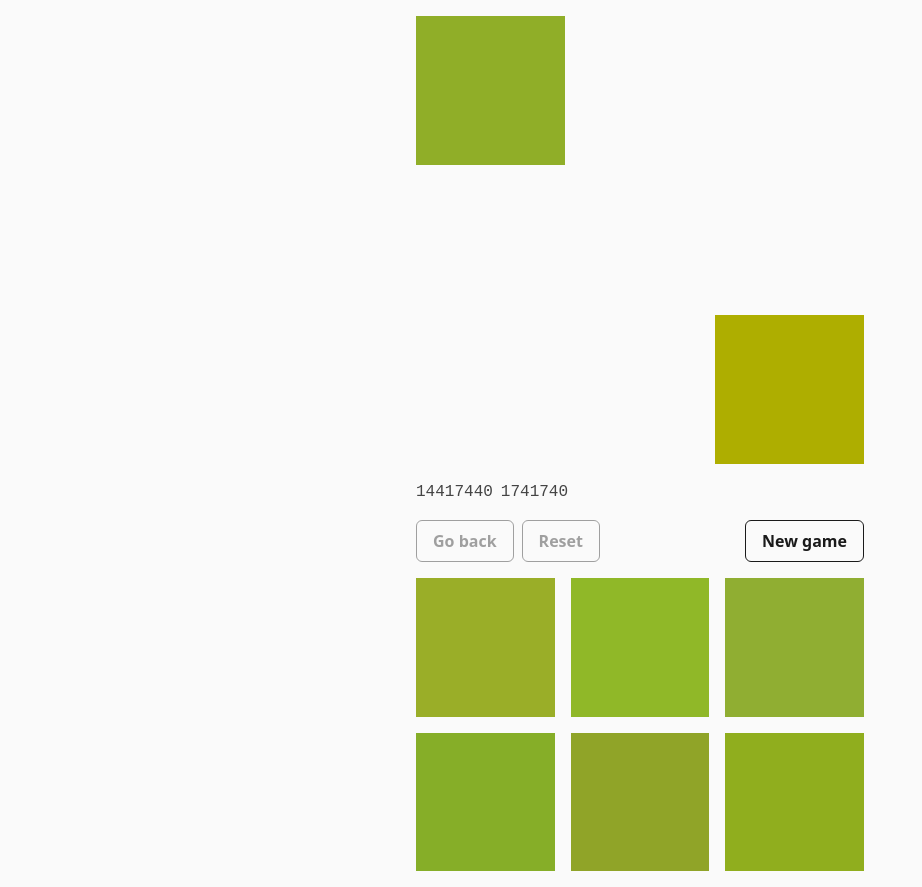
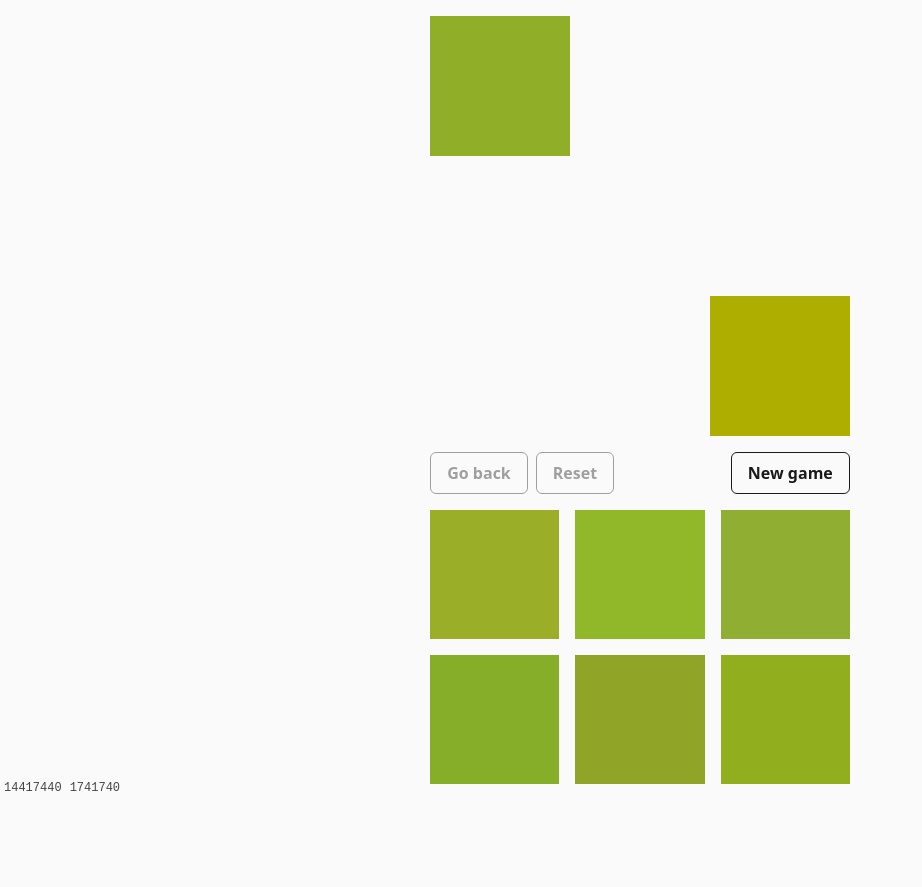
Before and after one commit to ilyaabramovich/background, a React (Vite) app: page / in a window 1280 px wide. Shown: the whole page, without its empty margins (0-922 px from the left). After the commit the page ends 800 px from the top, so only its background shows below. Built offline with nearby package versions, Linux system fonts and the light colour scheme.

Commit message:
fix layout

```diff
--- a/src/App.jsx
+++ b/src/App.jsx
@@ -16,7 +16,8 @@ function App() {
   }, []);
 
   return (
-    <main className="mx-auto grid max-w-[30rem] gap-4 p-4">
+    <main className="grid h-dvh justify-center p-[var(--pad)]">
+      <div className="grid w-[var(--side)] grid-rows-[minmax(0,1fr)_auto_auto] gap-[var(--gap)]">
         <Game
           key={initialColor}
           initialColor={initialColor}
@@ -24,6 +25,7 @@ function App() {
           onReset={handleReset}
           config={GAME_CONFIG}
         />
+      </div>
     </main>
   );
 }
--- a/src/components/ActionButton.jsx
+++ b/src/components/ActionButton.jsx
@@ -4,7 +4,7 @@ export default memo(function ActionButton(props) {
   return (
     <button
       type="button"
-      className="cursor-pointer font-semibold rounded-md border border-current px-4 py-2 disabled:cursor-default disabled:opacity-40 focus:outline-2 focus:outline-offset-2"
+      className="inline-flex h-[var(--actions-h)] cursor-pointer items-center justify-center rounded-md border border-current px-4 font-semibold disabled:cursor-default disabled:opacity-40 focus:outline-2 focus:outline-offset-2"
       {...props}
     />
   );
--- a/src/components/AppDebug.jsx
+++ b/src/components/AppDebug.jsx
@@ -1,7 +1,7 @@
 export default function AppDebug({ children }) {
   return (
     <div
-      className="flex gap-2"
+      className="pointer-events-none fixed bottom-1 left-1 z-10 flex gap-2 text-xs"
       style={{
         fontFamily: "ui-monospace, monospace",
         whiteSpace: "pre",
--- a/src/components/Game.jsx
+++ b/src/components/Game.jsx
@@ -12,9 +12,6 @@ const CHANNELS = ["red", "green", "blue"];
 export default function Game({ initialColor, targetColor, onReset, config }) {
   const { board, offsetMultiplier } = config;
   const maxMoves = board.columns * board.rows - 2;
-
-  // Fixed-length board slots plus a cursor, so every tile keeps a stable key for
-  // its whole life and a move swaps exactly one of them.
   const [{ moves, step }, setProgress] = useState(() => ({
     moves: Array(maxMoves).fill(null),
     step: 0,
@@ -44,16 +41,22 @@ export default function Game({ initialColor, targetColor, onReset, config }) {
   }, []);
 
   const currentColor = step > 0 ? moves[step - 1] : initialColor;
+  const isOver = step >= maxMoves;
 
   return (
     <>
-      <GameBoard layout={board}>
+      <div className="min-h-0 [container-type:size]">
+        <GameBoard layout={board} className="mx-auto aspect-square w-[min(100%,100cqh)]">
           <Tile color={initialColor} />
           {moves.map((color, idx) => (
             <Tile key={idx} color={idx < step ? color : null} />
           ))}
-        <Tile color={targetColor} className="[grid-area:var(--target-row)/var(--target-column)]" />
+          <Tile
+            color={targetColor}
+            className="[grid-area:var(--target-row)/var(--target-column)]"
+          />
         </GameBoard>
+      </div>
       {import.meta.env.DEV && (
         <AppDebug>
           <ColorDebug color={currentColor} />
@@ -62,10 +65,10 @@ export default function Game({ initialColor, targetColor, onReset, config }) {
       )}
       <GameActions moveCount={step} onGoBack={goBack} onRestart={restartGame} onNewGame={onReset} />
       <div className="grid">
-        {step < maxMoves ? (
         <div
-            className="col-start-1 row-start-1 grid gap-4 grid-cols-[repeat(var(--control-columns),1fr)]"
+          className="col-start-1 row-start-1 grid gap-[var(--gap)] grid-cols-[repeat(var(--control-columns),1fr)] [&[inert]]:invisible"
           style={{ "--control-columns": CHANNELS.length }}
+          inert={isOver}
         >
           {[1, -1].flatMap((delta) =>
             CHANNELS.map((name, channel) => {
@@ -83,7 +86,7 @@ export default function Game({ initialColor, targetColor, onReset, config }) {
             }),
           )}
         </div>
-        ) : (
+        {isOver && (
           <p className="col-start-1 row-start-1 self-center justify-self-center text-2xl font-bold">
             {currentColor === targetColor ? "Win!" : "Not this time"}
           </p>
--- a/src/components/GameActions.jsx
+++ b/src/components/GameActions.jsx
@@ -2,7 +2,7 @@ import ActionButton from "./ActionButton";
 
 export default function GameActions({ moveCount, onGoBack, onRestart, onNewGame }) {
   return (
-    <div className="flex justify-between">
+    <div className="flex h-[var(--actions-h)] justify-between">
       <div className="flex gap-2">
         <ActionButton onClick={onGoBack} disabled={moveCount === 0}>
           Go back
--- a/src/components/GameBoard.jsx
+++ b/src/components/GameBoard.jsx
@@ -1,7 +1,7 @@
-export default function GameBoard({ layout, children }) {
+export default function GameBoard({ layout, className, children }) {
   return (
     <div
-      className="grid grid-cols-[repeat(var(--board-columns),1fr)] grid-rows-[repeat(var(--board-rows),1fr)]"
+      className={`grid grid-cols-[repeat(var(--board-columns),1fr)] grid-rows-[repeat(var(--board-rows),1fr)] ${className ?? ""}`}
       style={{
         "--board-columns": layout.columns,
         "--board-rows": layout.rows,
--- a/src/index.css
+++ b/src/index.css
@@ -7,5 +7,17 @@
     line-height: 1.5;
     color: #1a1a1a;
     background: #fafafa;
+
+    --gap: 1rem;
+    --pad: 1rem;
+    --max-w: 30rem;
+    --actions-h: 2.625rem;
+    --side: max(
+      calc(9rem + 2 * var(--gap)),
+      min(
+        calc(min(100vw, var(--max-w)) - 2 * var(--pad)),
+        calc(60dvh - 1.2 * var(--pad) - var(--gap) - 0.6 * var(--actions-h))
+      )
+    );
   }
 }
```
Lines whose indentation alone changed are shown as unchanged.
